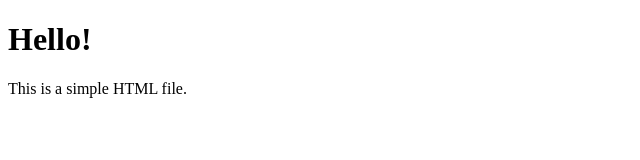
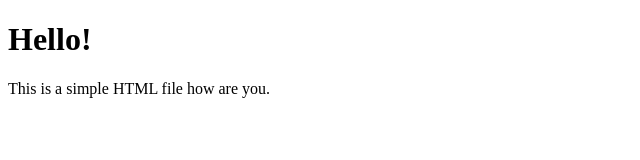
Before and after one commit to Usermah/test1, a plain HTML site: page index2.html in a window 1280 px wide. Shown: the full height of the page, 0-640 px from the left. Drawn offline with Linux system fonts and the light colour scheme.

```diff
--- a/index2.html
+++ b/index2.html
@@ -6,6 +6,6 @@
 </head>
 <body>
   <h1>Hello!</h1>
-  <p>This is a simple HTML file.</p>
+  <p>This is a simple HTML file how are you.</p>
 </body>
 </html>
```
